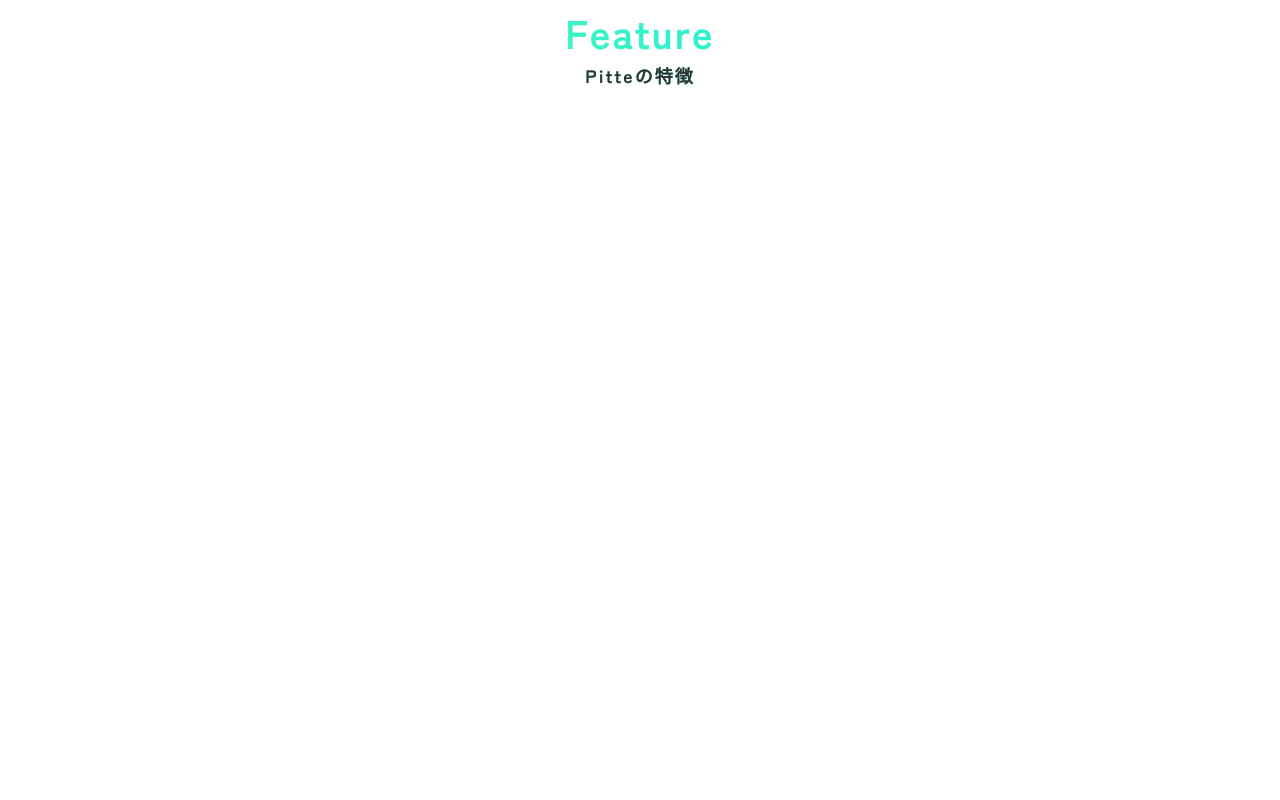
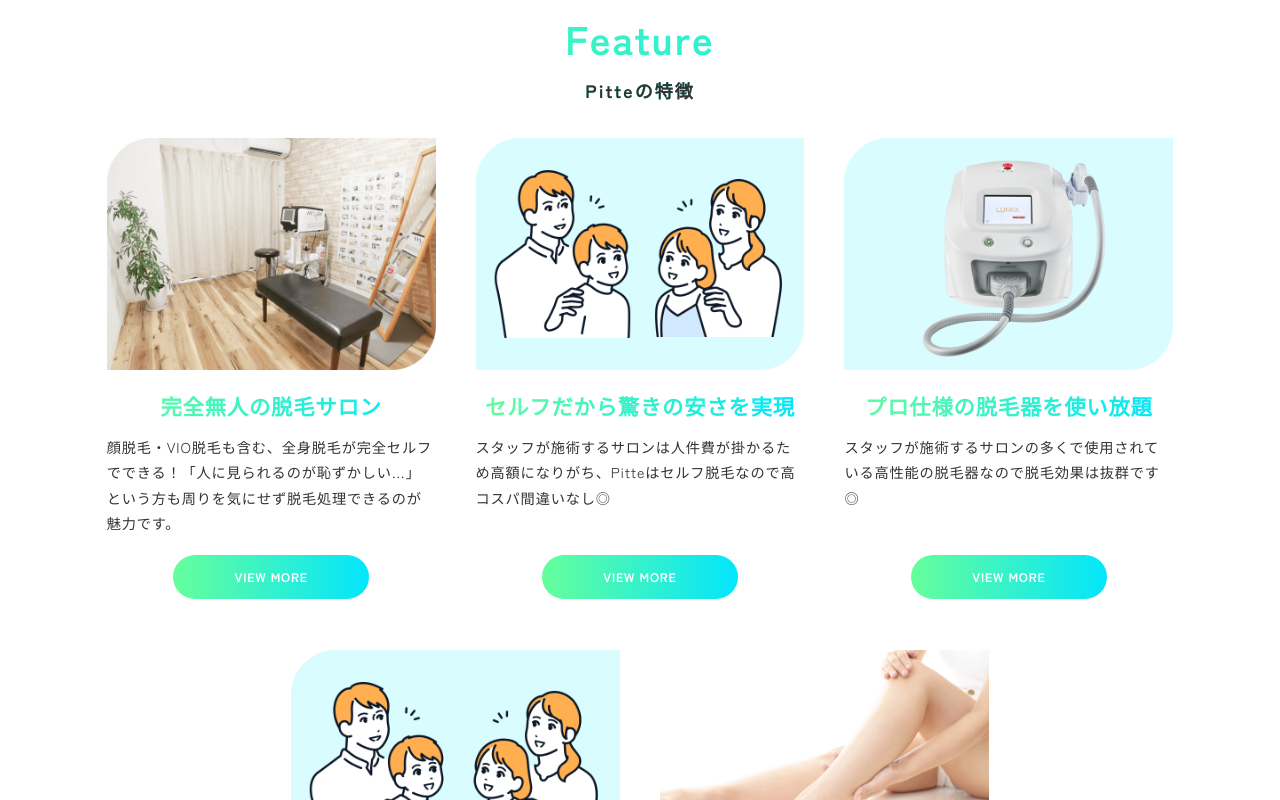
Before and after one commit to h-yabi2/Pitte, a Next.js app: page / in a window 1280 px wide. Shown: the part 1000-1800 px from the top of the page. Before the commit the page ends 1121 px from the top, so only its background shows below. Built offline with nearby package versions, Linux system fonts and the light colour scheme.

Commit message:
Add responsive styling to Feature componentand global typography adjustments

```diff
--- /dev/null
+++ b/app/_mixin.scss
@@ -0,0 +1,209 @@
+$width1441: 1441px;
+$width1440: 1440px;
+$over1400: 1400px; // psd最大幅
+$width1400: 1399px;
+$width1300: 1300px;
+$width1200: 1200px;
+$width1100: 1100px;
+$width1050: 1050px;
+$width1030: 1030px;
+$width1000: 1000px;
+$width900: 900px;
+$width800: 800px;
+$width797: 797px;
+$tabOver: 769px; // タブレット以上
+$tab: 768px; // タブレット
+$pcOnly: 751px; // pcのみ
+$sp_xr: 828px;
+$sp: 750px; // スマホ
+$width550: 550px;
+$width470: 470px;
+$width414: 414px;
+$width375: 375px;
+
+@mixin over1441 {
+  @media (min-width: $width1441) {
+    @content;
+  }
+}
+
+@mixin over1440 {
+  @media (min-width: $width1440) {
+    @content;
+  }
+}
+
+@mixin width1440 {
+  @media (max-width: $width1440) {
+    @content;
+  }
+}
+
+@mixin over1400 {
+  @media (min-width: $over1400) {
+    @content;
+  }
+}
+
+@mixin width1400 {
+  @media (max-width: $width1400) {
+    @content;
+  }
+}
+
+@mixin width1300 {
+  @media (max-width: $width1300) {
+    @content;
+  }
+}
+
+@mixin width1200 {
+  @media (max-width: $width1200) {
+    @content;
+  }
+}
+
+@mixin width1100 {
+  @media (max-width: $width1100) {
+    @content;
+  }
+}
+
+@mixin width1030 {
+  @media (max-width: $width1030) {
+    @content;
+  }
+}
+
+@mixin width1050 {
+  @media (max-width: $width1050) {
+    @content;
+  }
+}
+
+@mixin width1000 {
+  @media (max-width: $width1000) {
+    @content;
+  }
+}
+
+@mixin width900 {
+  @media (max-width: $width900) {
+    @content;
+  }
+}
+
+@mixin width800 {
+  @media (max-width: $width800) {
+    @content;
+  }
+}
+
+@mixin width797 {
+  @media (max-width: $width797) {
+    @content;
+  }
+}
+
+@mixin tabOver {
+  @media (min-width: $tabOver) {
+    @content;
+  }
+}
+
+@mixin tab {
+  @media (max-width: $tab) {
+    @content;
+  }
+}
+
+@mixin pcOnly {
+  @media (min-width: $pcOnly) {
+    @content;
+  }
+}
+
+@mixin sp_xr {
+  @media (max-width: $sp_xr) {
+    @content;
+  }
+}
+
+@mixin sp {
+  @media (max-width: $sp) {
+    @content;
+  }
+}
+
+@mixin width470 {
+  @media (max-width: $width470) {
+    @content;
+  }
+}
+
+@mixin width550 {
+  @media (max-width: $width550) {
+    @content;
+  }
+}
+
+@mixin width390 {
+  @media (max-width: $width390) {
+    @content;
+  }
+}
+
+@mixin width375 {
+  @media (max-width: $width375) {
+    @content;
+  }
+}
+
+@mixin width414 {
+  @media (max-width: $width414) {
+    @content;
+  }
+}
+
+/* ------------------------------------ */
+//  関数
+/* ------------------------------------ */
+
+@mixin beforeContent($top, $right, $bottom, $left, $width, $height) {
+  position: absolute;
+  top: $top;
+  right: $right;
+  bottom: $bottom;
+  left: $left;
+  width: $width;
+  height: $height;
+  content: '';
+}
+
+@mixin afterContent($top, $right, $bottom, $left, $width, $height) {
+  position: absolute;
+  top: $top;
+  right: $right;
+  bottom: $bottom;
+  left: $left;
+  width: $width;
+  height: $height;
+  content: '';
+}
+
+$el: '';
+$maxSize: '';
+$pcSize: '';
+$spSize: '';
+
+@mixin fluidValue1440($el, $maxSize, $spSize) {
+  @media (min-width: $width1440) {
+    #{$el}: #{$maxSize}px;
+  }
+  @media (max-width: $width1440) {
+    #{$el}: #{$maxSize / 1440 * 100}vw;
+  }
+  @media (max-width: $sp) {
+    #{$el}: #{$spSize / 375 * 100}vw;
+  }
+}
--- a/app/components/Contents/index.tsx
+++ b/app/components/Contents/index.tsx
@@ -3,6 +3,7 @@
 const s = styles
 
 import { Title } from '@/app/components/Title'
+import { Feature } from '@/app/components/Feature'
 
 export const Contents: React.FC = () => {
   return (
@@ -17,6 +18,7 @@
         が格安で使い放題◎
       </h1>
       <Title title="Feature" subTitle="Pitteの特徴" />
+      <Feature />
     </main>
   )
 }
--- a/app/components/Feature/index.tsx
+++ b/app/components/Feature/index.tsx
@@ -2,10 +2,55 @@
 import styles from './styles.module.scss'
 const s = styles
 
+import Image from 'next/image'
+import Link from 'next/link'
+
+const list = [
+  {
+    img: '/images/feature01.png',
+    title: '完全無人の脱毛サロン',
+    text: '顔脱毛・VIO脱毛も含む、全身脱毛が完全セルフでできる！「人に見られるのが恥ずかしい…」という方も周りを気にせず脱毛処理できるのが魅力です。',
+    link: '/',
+  },
+  {
+    img: '/images/feature04.png',
+    title: 'セルフだから驚きの安さを実現',
+    text: 'スタッフが施術するサロンは人件費が掛かるため高額になりがち、Pitteはセルフ脱毛なので高コスパ間違いなし◎',
+    link: '/',
+  },
+  {
+    img: '/images/feature03.png',
+    title: 'プロ仕様の脱毛器を使い放題',
+    text: 'スタッフが施術するサロンの多くで使用されている高性能の脱毛器なので脱毛効果は抜群です◎',
+    link: '/',
+  },
+  {
+    img: '/images/feature04.png',
+    title: '綾瀬駅から徒歩○分',
+    text: '高額なサロンとは違い、都度払い・回数券購入が選べて無理なく通えます♪',
+    link: '/',
+  },
+  {
+    img: '/images/feature05.png',
+    title: '最短6ヶ月で全身脱毛',
+    text: '予約のとりにくいサロン式の脱毛では長期間になりがちですが、自分の予定に合わせた予約がとれるセルフ脱毛なら完了期間も大幅短縮できます！',
+    link: '/',
+  },
+]
+
 export const Feature: React.FC = () => {
   return (
-    <ul>
-      <li>asetea</li>
+    <ul className={s.root}>
+      {list.map((item, index) => (
+        <li key={index} className={s.item}>
+          <Image src={item.img} width={370} height={260} alt="" />
+          <h3 className={s.title}>{item.title}</h3>
+          <p className={s.text}>{item.text}</p>
+          <Link href={item.link} className={s.link}>
+            VIEW MORE
+          </Link>
+        </li>
+      ))}
     </ul>
   )
 }
--- a/app/components/Feature/styles.module.scss
+++ b/app/components/Feature/styles.module.scss
@@ -1,24 +1,78 @@
+@use 'app/_mixin' as *;
+
 .root {
-  margin-top: 3rem;
-  margin-bottom: 2rem;
-  font-size: 2.5rem;
-  font-weight: bold;
-  text-align: center;
+  display: flex;
+  grid-template-columns: repeat(auto-fit, minmax(300px, 1fr));
+  flex-wrap: wrap;
+  justify-content: center;
+  max-width: 1200px;
+  margin: auto;
+  @include pcOnly {
+    @include fluidValue1440(column-gap, 45, 0);
+  }
+  @include fluidValue1440(row-gap, 57, 42);
+  li {
+    display: flex;
+    flex-direction: column;
+    justify-content: space-between;
+    @include fluidValue1440(width, 370, 370);
+  }
+}
+
+.title {
+  @include fluidValue1440(margin-top, 20, 20);
+  @include fluidValue1440(margin-bottom, 10, 10);
   background: linear-gradient(to right, #66fe9b, #03e5fc);
   background-clip: text;
   color: transparent;
-  letter-spacing: 0.05em;
-  span {
-    display: block;
-    color: #333;
-    font-size: 1.125rem;
-  }
-  &.white {
-    background: none;
-    background-clip: text;
-    color: #fff;
-    span {
-      color: #fff;
-    }
-  }
+  @include fluidValue1440(font-size, 24, 22);
+  font-weight: bold;
+  text-align: center;
 }
+
+.text {
+  @include fluidValue1440(margin-bottom, 20, 20);
+  @include fluidValue1440(font-size, 16, 16);
+}
+
+.link {
+  display: flex;
+  align-items: center;
+  justify-content: center;
+  width: 100%;
+  @include fluidValue1440(width, 220, 370);
+  margin-top: auto;
+  margin-right: auto;
+  margin-left: auto;
+  @include fluidValue1440(height, 50, 20);
+  border-radius: 25px;
+  background: linear-gradient(to right, #66fe9b, #03e5fc);
+  color: #fff;
+  @include fluidValue1440(font-size, 14, 14);
+  font-weight: bold;
+}
+
+// .root {
+//   margin-top: 3rem;
+//   margin-bottom: 2rem;
+//   font-size: 2.5rem;
+//   font-weight: bold;
+//   text-align: center;
+//   background: linear-gradient(to right, #66fe9b, #03e5fc);
+//   background-clip: text;
+//   color: transparent;
+//   letter-spacing: 0.05em;
+//   span {
+//     display: block;
+//     color: #333;
+//     font-size: 1.125rem;
+//   }
+//   &.white {
+//     background: none;
+//     background-clip: text;
+//     color: #fff;
+//     span {
+//       color: #fff;
+//     }
+//   }
+// }
--- a/app/globals.css
+++ b/app/globals.scss
@@ -11,7 +11,8 @@
 html {
   color: #333333;
   font-size: 100%;
-  line-height: 1.5;
+  line-height: 1.8;
+  letter-spacing: 0.05em;
 }
 
 .text-highlight {
```
Also changed, not shown: app/layout.tsx (+14 -13 lines), public/images/feature03.png.
